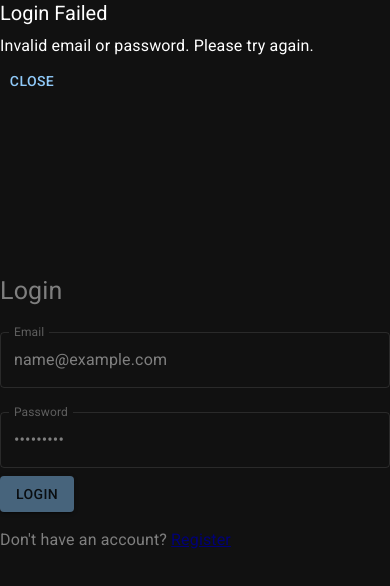
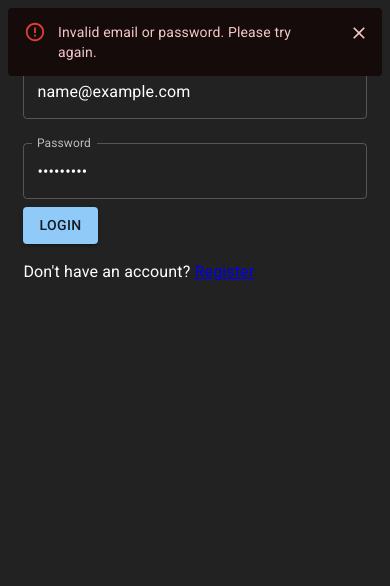
Before and after one commit to teemotinn/DoSomething, a React (Vite) app: page /login in a window 390 px wide. Both pictures are taken after typing "name@example.com", "Sample123" into the empty fields and a click on the button "LOGIN". Shown: the top 586 px of the page. Built offline with nearby package versions, Linux system fonts and the light colour scheme.

Commit message:
mejora-responsive-login-espera-cambio-estado

```diff
--- /dev/null
+++ b/src/App.css
@@ -0,0 +1,39 @@
+#root {
+
+}
+
+.logo {
+  height: 6em;
+  padding: 1.5em;
+  will-change: filter;
+  transition: filter 300ms;
+}
+.logo:hover {
+  filter: drop-shadow(0 0 2em #646cffaa);
+}
+.logo.react:hover {
+  filter: drop-shadow(0 0 2em #61dafbaa);
+}
+
+@keyframes logo-spin {
+  from {
+    transform: rotate(0deg);
+  }
+  to {
+    transform: rotate(360deg);
+  }
+}
+
+@media (prefers-reduced-motion: no-preference) {
+  a:nth-of-type(2) .logo {
+    animation: logo-spin infinite 20s linear;
+  }
+}
+
+.card {
+  padding: 2em;
+}
+
+.read-the-docs {
+  color: #888;
+}
--- a/src/App.tsx
+++ b/src/App.tsx
@@ -1,3 +1,4 @@
+import Header from './components/Header';
 import Navigation from './navigation/Navigation'
 
 function App() {
--- a/src/components/Header.tsx
+++ b/src/components/Header.tsx
@@ -3,11 +3,7 @@ import { useNavigate } from 'react-router-dom';
 import { AppBar, Toolbar, Typography, IconButton, Button, Drawer, List, ListItem, ListItemIcon, ListItemText, Hidden } from '@mui/material';
 import { Menu as MenuIcon, Home as HomeIcon, List as ListIcon } from '@mui/icons-material';
 
-interface HeaderProps {
-    title: string;
-}
-
-const Header: React.FC<HeaderProps> = ({ title }) => {
+const Header: React.FC = () => {
     const navigate = useNavigate();
     const [isMenuOpen, setMenuOpen] = useState(false);
 
@@ -35,7 +31,7 @@ const Header: React.FC<HeaderProps> = ({ title }) => {
                     </IconButton>
                     </Hidden>
                     <Typography variant="h6" component="div" sx={{ flexGrow: 1 }}>
-                        {title}
+                        DS!
                     </Typography>
                     <Hidden smDown>
                         <Button color="inherit" onClick={() => handleMenuOptionClick('/home')}>
--- a/src/components/container.module.scss
+++ b/src/components/container.module.scss
@@ -3,3 +3,11 @@
     justify-content: center;
     align-items: center;
   }
+
+  .internalContainer {
+    flex: 1;
+    padding-top: 2%;
+    padding-bottom: 2%;
+    padding-left: 6%;
+    padding-right: 6%;
+  }
--- a/src/features/Home/Home.tsx
+++ b/src/features/Home/Home.tsx
@@ -1,6 +1,7 @@
 import React, { useEffect, useState } from 'react';
 import { User } from '../User/models';
 import Header from '../../components/Header';
+import styles from '../../components/container.module.scss'
 
 const Home: React.FC = () => {
     const [user, setUser] = useState<User | undefined>();
@@ -29,10 +30,12 @@ const Home: React.FC = () => {
 
     return (
         <div>
-            <Header title={'DS!'} />
-            <h2>Welcome, {user?.name ?? '-'}!</h2>
-            <p>Age: {user?.age ?? '-'}</p>
-            <p>Activity to do: {isLoadingActivity ? 'Loading...' : activity}</p>
+            <Header />
+            <div className={styles.internalContainer}>
+                <h2>Welcome, {user?.name ?? '-'}!</h2>
+                <p>Age: {user?.age ?? '-'}</p>
+                <p>Activity to do: {isLoadingActivity ? 'Loading...' : activity}</p>
+            </div>
         </div>
     );
 };
--- a/src/features/User/Login/Login.tsx
+++ b/src/features/User/Login/Login.tsx
@@ -1,15 +1,24 @@
-import React, { useState } from 'react';
+import React, { useEffect, useState } from 'react';
 import { FormikConfig, useFormik } from 'formik';
 import * as Yup from 'yup';
-import { TextField, Button, Typography, Modal } from '@mui/material';
+import { TextField, Button, Typography, Modal, Snackbar, Alert } from '@mui/material';
 import { Link, useNavigate } from 'react-router-dom';
 import styles from '../../../components/container.module.scss'
 import { User } from '../models';
 
 const LoginScreen: React.FC = () => {
-  const [modalOpen, setModalOpen] = useState(false);
+  const [openToast, setOpenToast] = useState(false);
+  const [isLogged, setIsLogged] = useState(false);
 
   const navigate = useNavigate()
+
+  useEffect(() => {
+    if (isLogged) {
+      navigate('/home')
+      setIsLogged(false)
+    }
+  }, [isLogged])
+
 
   const initialValues = {
     email: '',
@@ -26,10 +35,10 @@ const LoginScreen: React.FC = () => {
     const user: User = JSON.parse(localStorage.getItem('registeredUser') ?? '{}') as User;
     if (values.email === user.email && values.password === user.password) {
       localStorage.setItem('user', JSON.stringify(user));
-      navigate('/home')
+      setIsLogged(true)
       resetForm();
     } else {
-      setModalOpen(true);
+      setOpenToast(true);
     }
   };
 
@@ -39,12 +48,12 @@ const LoginScreen: React.FC = () => {
     onSubmit: handleSubmit
   });
 
-  const handleCloseModal = () => {
-    setModalOpen(false);
+  const handleCloseToast = () => {
+    setOpenToast(false);
   };
 
   return (
-    <div className={styles.centeredContainer}>
+    <div className={styles.internalContainer}>
       <Typography variant="h4" gutterBottom>
         Login
       </Typography>
@@ -83,17 +92,16 @@ const LoginScreen: React.FC = () => {
         </p>
       </form>
 
-      <Modal open={modalOpen} onClose={handleCloseModal}>
-        <div>
-          <Typography variant="h5" gutterBottom>
-            Login Failed
-          </Typography>
-          <Typography variant="body1" gutterBottom>
-            Invalid email or password. Please try again.
-          </Typography>
-          <Button onClick={handleCloseModal}>Close</Button>
-        </div>
-      </Modal>
+      <Snackbar
+        open={openToast}
+        autoHideDuration={6000}
+        onClose={handleCloseToast}
+        anchorOrigin={{ vertical: "top", horizontal: "center" }}
+      >
+        <Alert severity="error" onClose={handleCloseToast}>
+          Invalid email or password. Please try again.
+        </Alert>
+      </Snackbar>
     </div>
   );
 };
--- a/src/features/User/SignUp/SignUp.tsx
+++ b/src/features/User/SignUp/SignUp.tsx
@@ -3,6 +3,7 @@ import { FormikConfig, useFormik } from 'formik';
 import * as Yup from 'yup';
 import { TextField, Button, Typography } from '@mui/material';
 import { Link } from 'react-router-dom';
+import styles from '../../../components/container.module.scss'
 
 const RegistrationForm: React.FC = () => {
   const initialValues = {
@@ -33,7 +34,7 @@ const RegistrationForm: React.FC = () => {
   });
 
   return (
-    <div >
+    <div className={styles.internalContainer}>
       <Typography variant="h4" gutterBottom>
         Registration Form
       </Typography>
--- a/src/index.css
+++ b/src/index.css
@@ -2,18 +2,10 @@
   font-family: Inter, system-ui, Avenir, Helvetica, Arial, sans-serif;
   line-height: 1.5;
   font-weight: 400;
-display:flex;
+
   font-synthesis: none;
   text-rendering: optimizeLegibility;
   -webkit-font-smoothing: antialiased;
   -moz-osx-font-smoothing: grayscale;
   -webkit-text-size-adjust: 100%;
 }
-
-body {
-  margin: 0;
-  display: flex;
-  place-items: center;
-  min-width: 320px;
-  min-height: 100vh;
-}
--- a/src/main.tsx
+++ b/src/main.tsx
@@ -1,13 +1,13 @@
 import React from 'react'
 import ReactDOM from 'react-dom/client'
 import App from './App.tsx'
-import './index.css'
 import '@fontsource/roboto/300.css';
 import '@fontsource/roboto/400.css';
 import '@fontsource/roboto/500.css';
 import '@fontsource/roboto/700.css';
 import { ThemeProvider } from '@emotion/react';
 import { CssBaseline, createTheme, responsiveFontSizes } from '@mui/material';
+import './index.css'
 
 let theme = createTheme({
   palette: {
```
